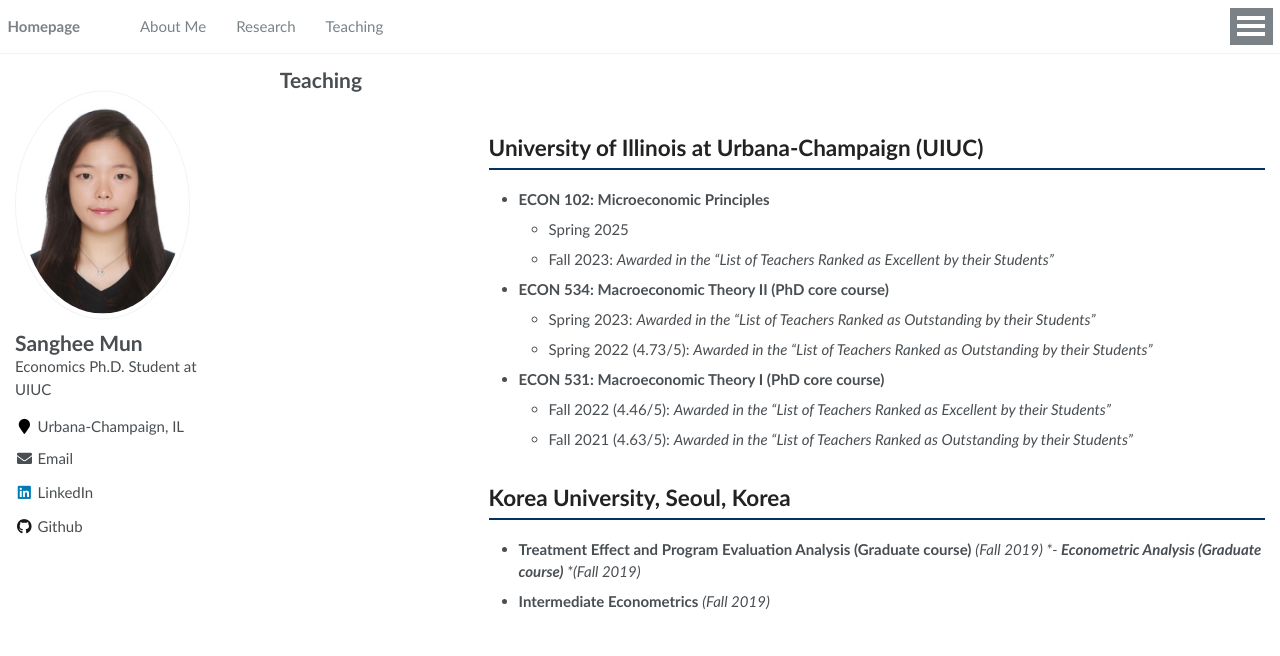
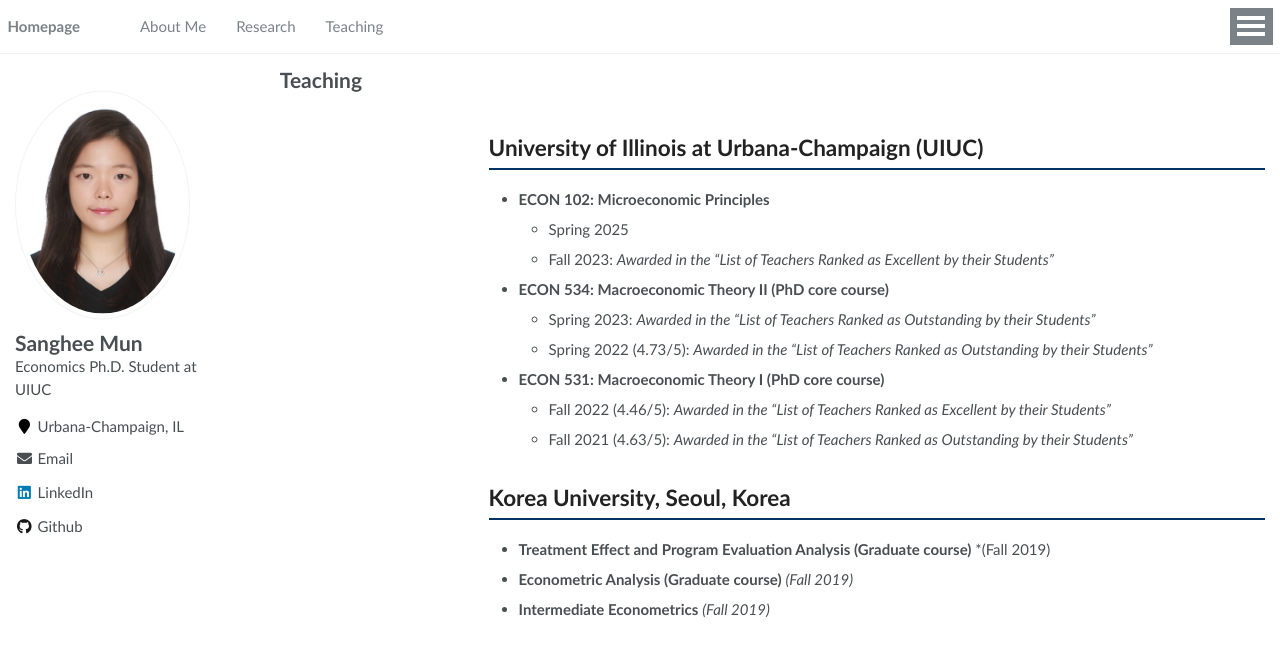
Before and after one commit to sanghee727/sanghee727.github.io, a Jekyll site: the page built from _pages/teaching.md, in a window 1280 px wide. Shown: the top 656 px of the page. Built offline with Jekyll 4.4.1, drawn with Linux system fonts in a browser that asks for light colours.

```diff
--- a/_pages/teaching.md
+++ b/_pages/teaching.md
@@ -23,7 +23,7 @@ permalink: /teaching/
 ## Korea University, Seoul, Korea
 
 - **Treatment Effect and Program Evaluation Analysis (Graduate course)** *(Fall 2019)
-*- **Econometric Analysis (Graduate course)** *(Fall 2019)*
+- **Econometric Analysis (Graduate course)** *(Fall 2019)*
 - **Intermediate Econometrics** *(Fall 2019)*
 
 
```
